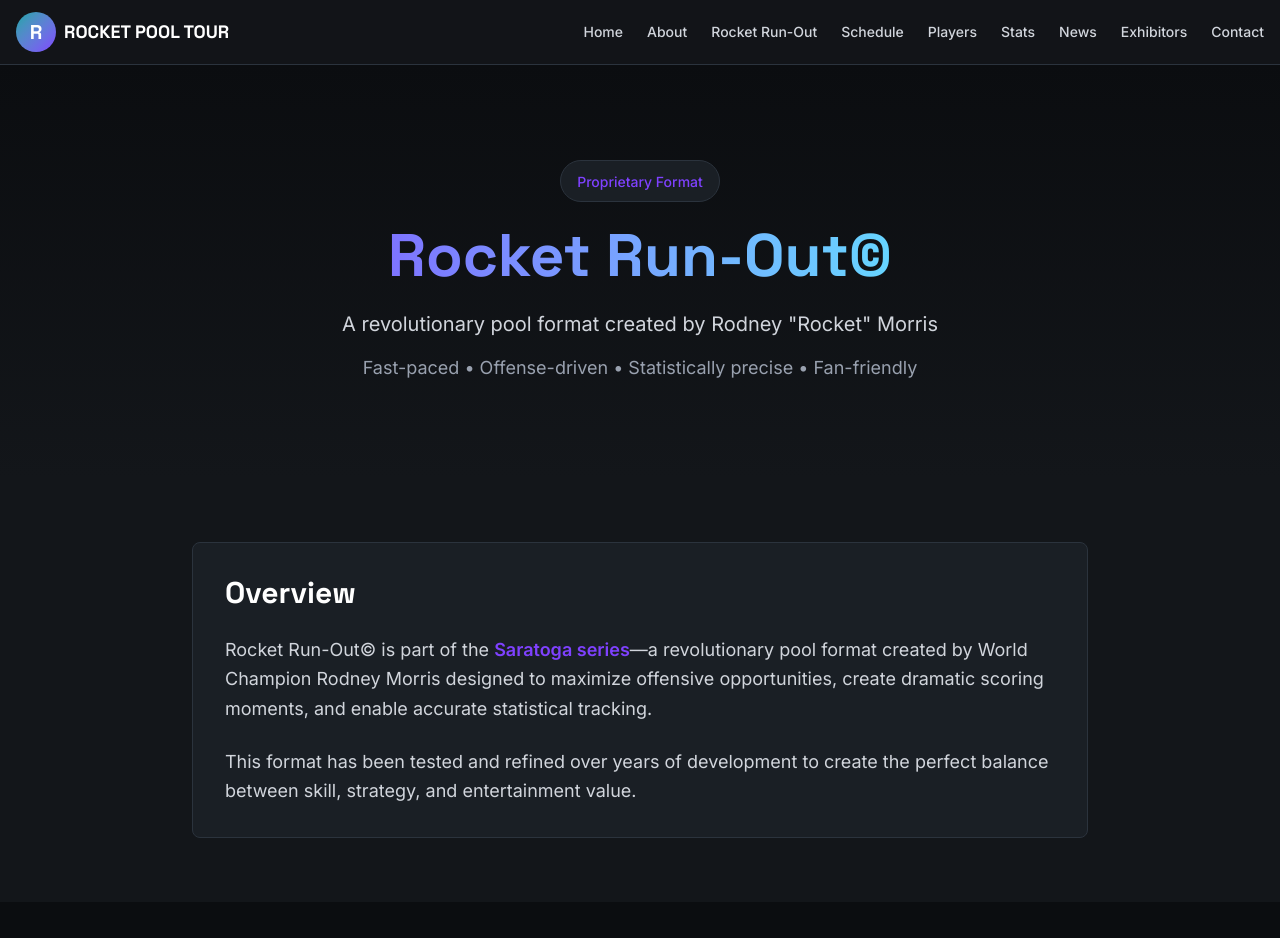
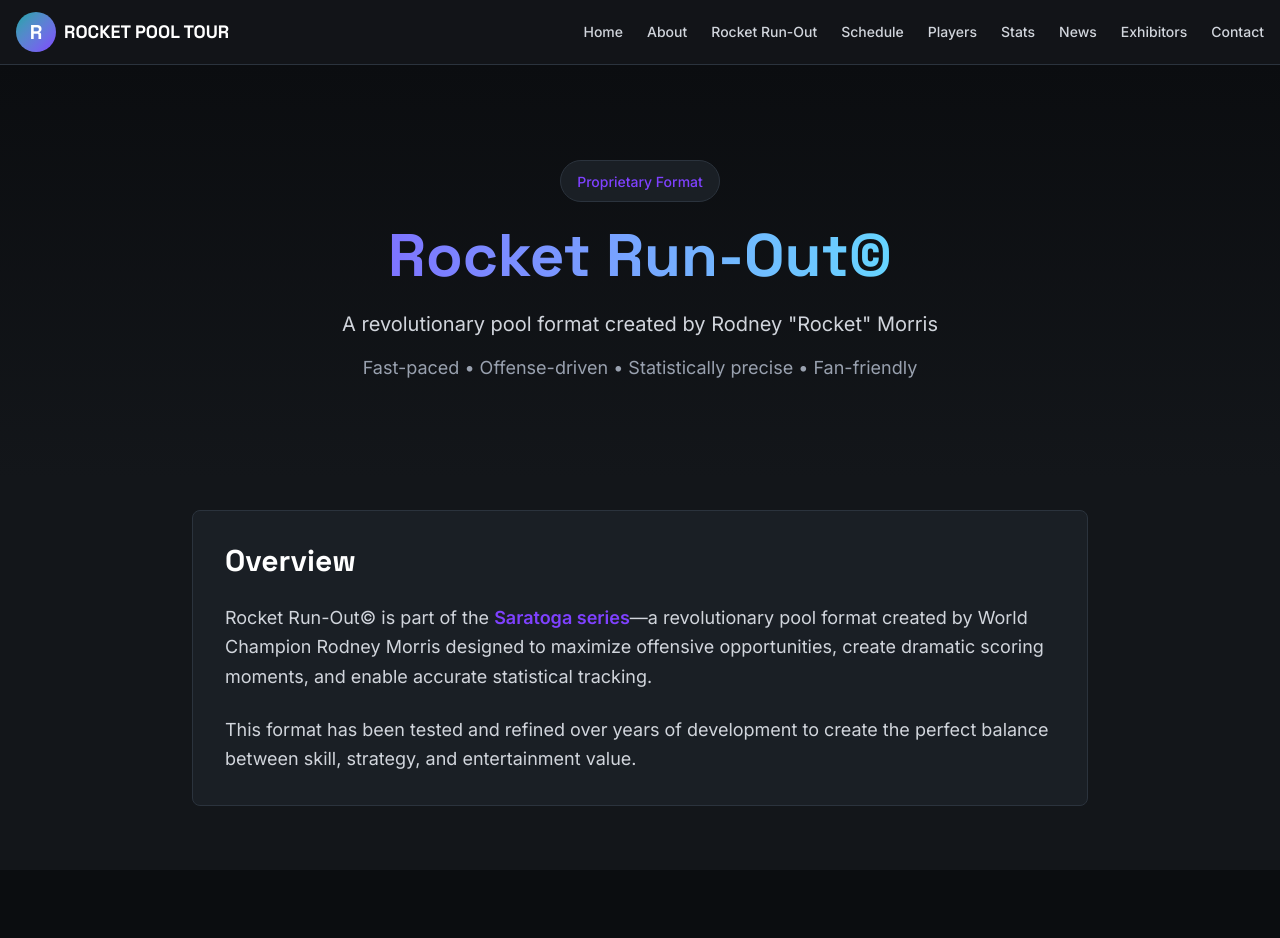
Before and after one commit to seanmun/rocket, a Next.js app: page /format in a window 1280 px wide. Shown: the top 938 px of the page. Built offline with nearby package versions, Linux system fonts and the light colour scheme.

Commit message:
Reduce white space above Overview card on Rocket Run-Out page

```diff
--- a/app/format/page.tsx
+++ b/app/format/page.tsx
@@ -33,7 +33,7 @@ export default function FormatPage() {
         </section>
 
         {/* Overview */}
-        <section className="py-16 bg-rpt-gray-900">
+        <section className="pt-8 pb-16 bg-rpt-gray-900">
           <div className="container mx-auto px-4">
             <div className="max-w-4xl mx-auto">
               <div className="bg-rpt-gray-800 rounded-lg p-8 border border-rpt-purple/30">
```
